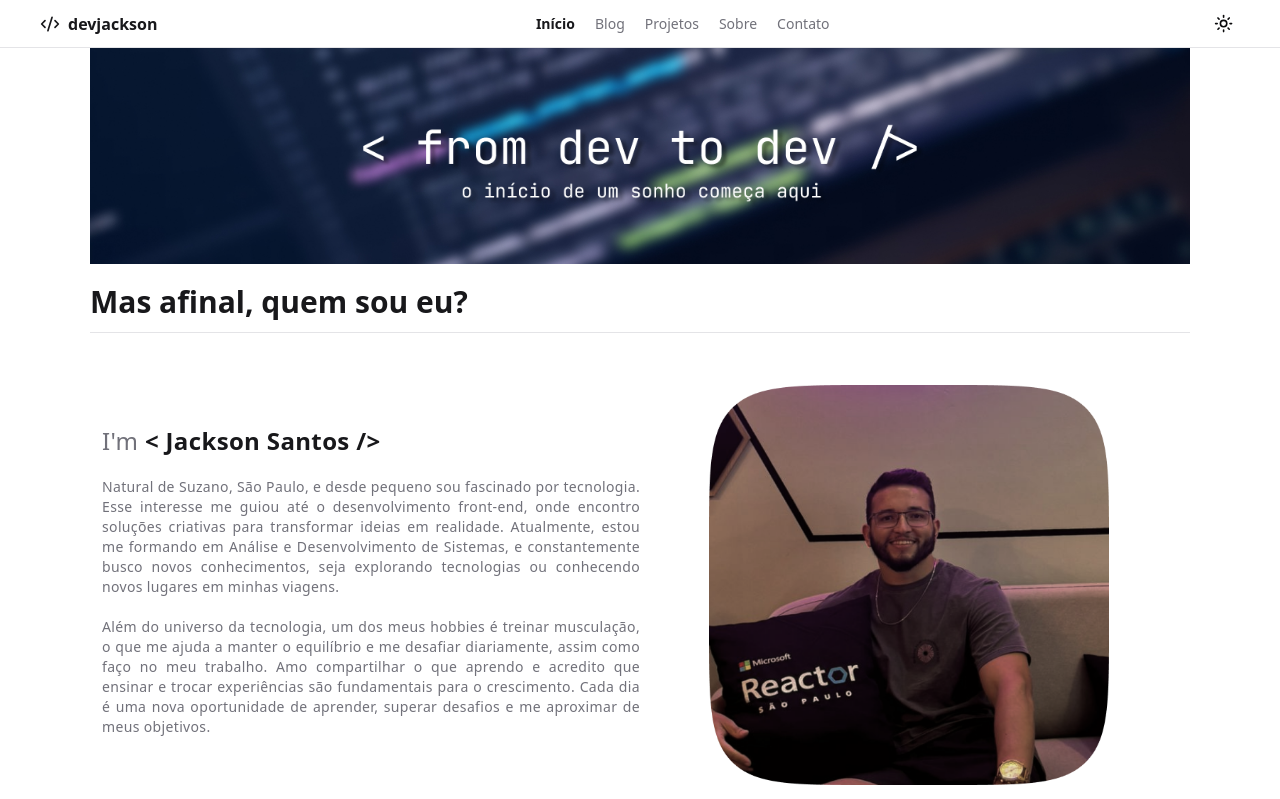
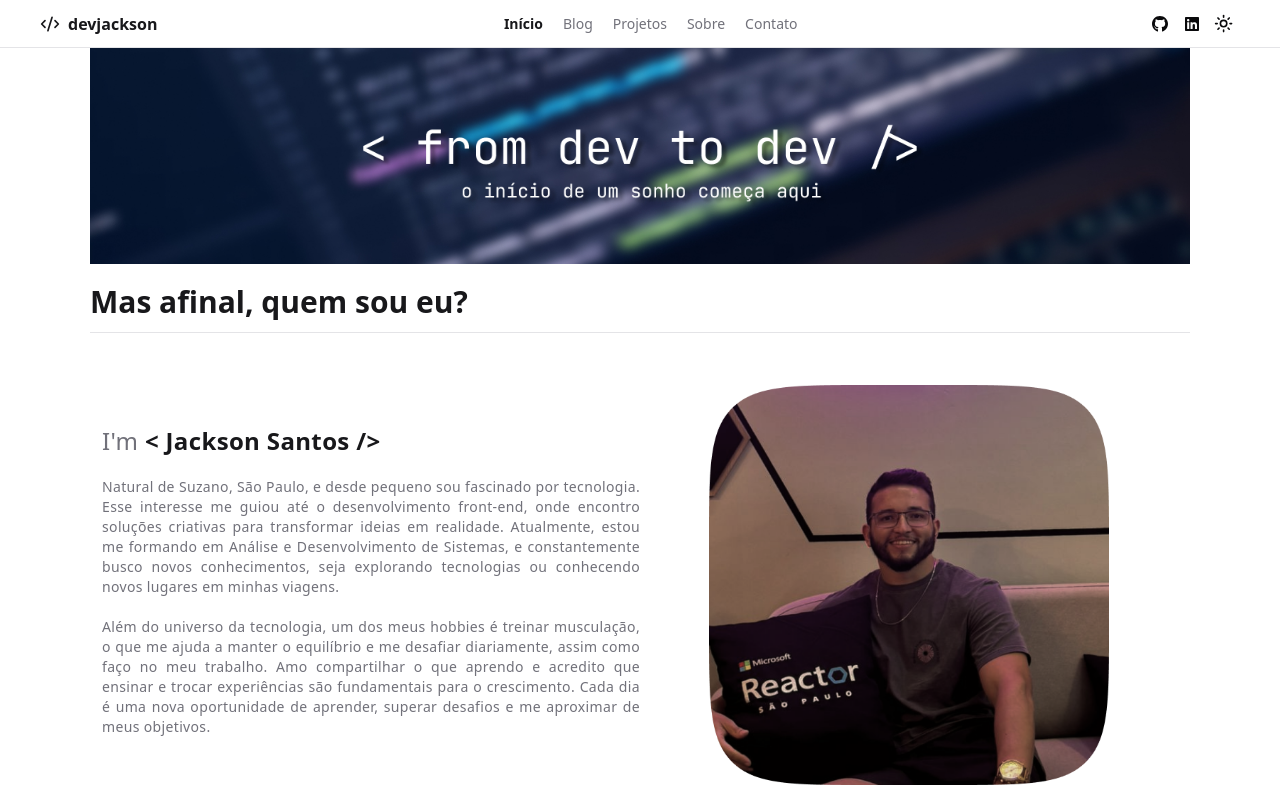
Before and after one commit to Jacksons357/my-blog, a React (Vite) app: page / in a window 1280 px wide. Shown: the top 799 px of the page. Built offline with nearby package versions, Linux system fonts and the light colour scheme.

Commit message:
edit icons header

```diff
--- a/src/components/header.tsx
+++ b/src/components/header.tsx
@@ -1,6 +1,8 @@
 import { CodeXml } from 'lucide-react'
 import { ModeToggle } from './mode-toggle'
 import { NavLink } from 'react-router-dom'
+import { FaLinkedin } from 'react-icons/fa'
+import { FaGithub } from 'react-icons/fa'
 
 const headerLinks = [
   {
@@ -53,7 +55,23 @@ export function Header() {
             </NavLink>
           ))}
         </nav>
-        <ModeToggle />
+        <div className="flex items-center">
+          <a
+            href="https://github.com/Jacksons357"
+            target="_blank"
+            rel="noreferrer"
+          >
+            <FaGithub className=" w-8 h-8 hover:bg-muted-foreground/15 px-2 rounded-lg" />
+          </a>
+          <a
+            href="https://www.linkedin.com/in/jacksonsantosdev/"
+            target="_blank"
+            rel="noreferrer"
+          >
+            <FaLinkedin className=" w-8 h-8 hover:bg-muted-foreground/15 p-2 rounded-lg" />
+          </a>
+          <ModeToggle />
+        </div>
       </div>
     </header>
   )
```
